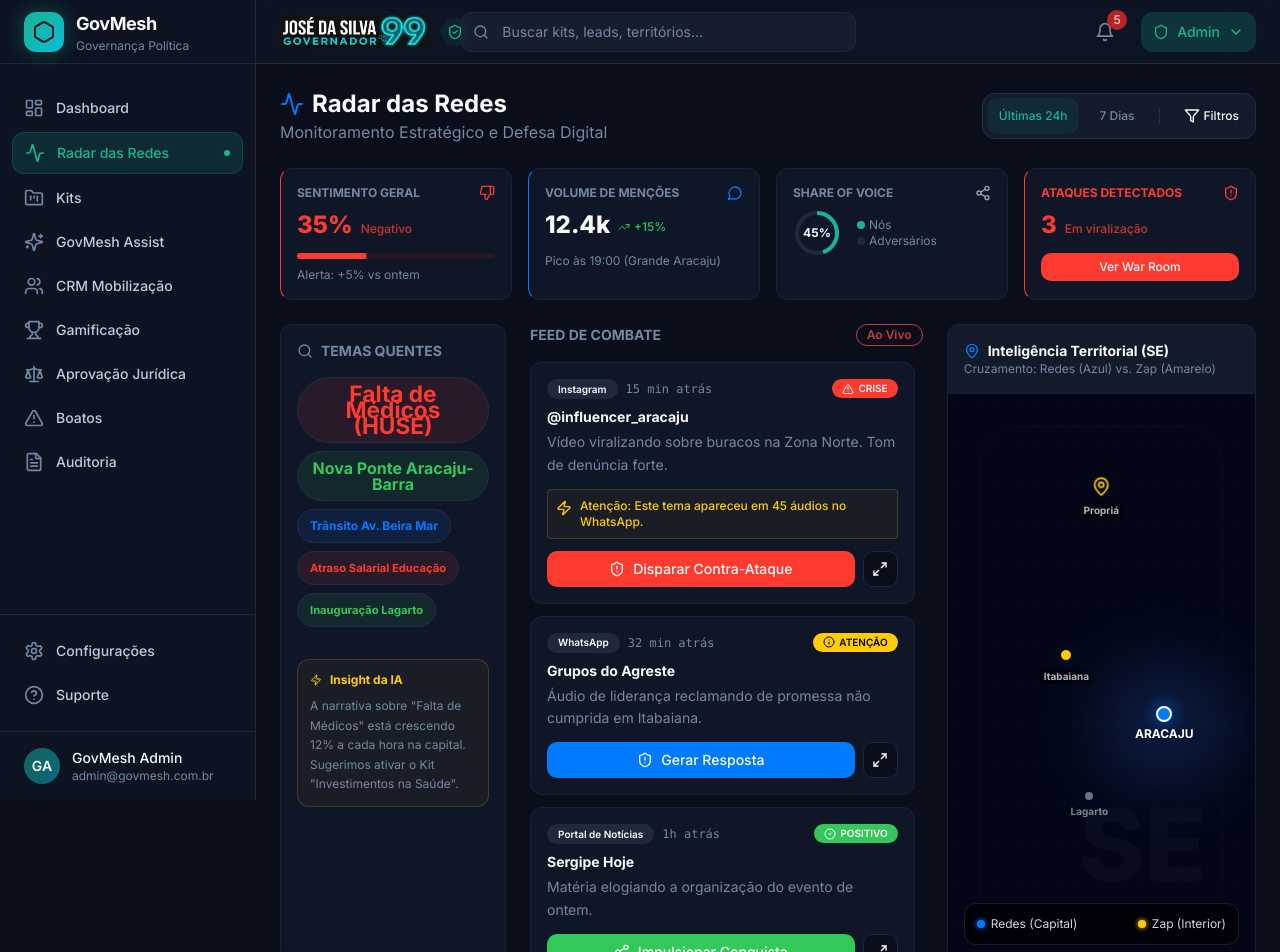
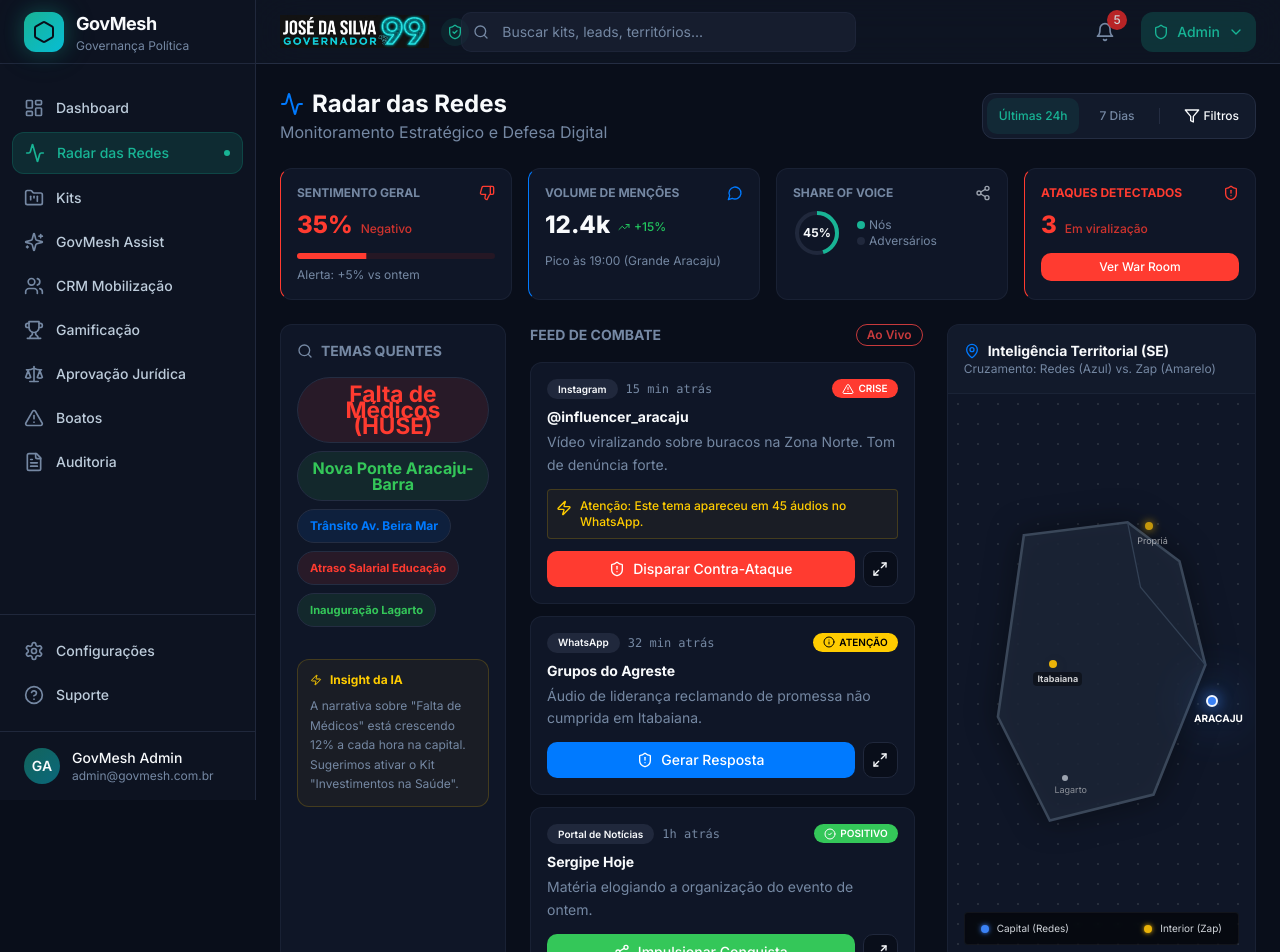
Before and after one commit to Mardo-David/govmesh, a React (Vite) app: page /radar in a window 1280 px wide. Shown: the top 952 px of the page. Built offline with nearby package versions, Linux system fonts and the light colour scheme; the HTML template or start-up script is replaced by a standard one.

Commit message:
Atualizando o Mapa

```diff
--- a/src/pages/RadarPage.tsx
+++ b/src/pages/RadarPage.tsx
@@ -29,15 +29,13 @@ import {
   DialogFooter,
 } from '@/components/ui/dialog';
 
-// --- CONFIGURAÇÃO DE CORES SEMÂNTICAS (REGRA DE OURO) ---
 const COLORS = {
-  danger: '#FF3B30',  // Crise / Ataque
-  success: '#34C759', // Vitória / Entrega
-  info:    '#007AFF', // Institucional
-  warning: '#FFCC00', // Atenção / WhatsApp
+  danger: '#FF3B30',
+  success: '#34C759',
+  info:    '#007AFF',
+  warning: '#FFCC00',
 };
 
-// --- MOCK DATA TROPICALIZADO (SERGIPE) ---
 const narratives = [
   { id: 1, topic: 'Falta de Médicos (HUSE)', sentiment: 'danger', volume: 85, trend: 'up' },
   { id: 2, topic: 'Nova Ponte Aracaju-Barra', sentiment: 'success', volume: 60, trend: 'up' },
@@ -52,7 +50,7 @@ const feedAlerts = [
     network: 'Instagram',
     user: '@influencer_aracaju',
     summary: 'Vídeo viralizando sobre buracos na Zona Norte. Tom de denúncia forte.',
-    risk: 'danger', // Crise
+    risk: 'danger',
     viralScore: 92,
     time: '15 min atrás',
     relatedWa: 45
@@ -62,7 +60,7 @@ const feedAlerts = [
     network: 'WhatsApp',
     user: 'Grupos do Agreste',
     summary: 'Áudio de liderança reclamando de promessa não cumprida em Itabaiana.',
-    risk: 'warning', // Atenção
+    risk: 'warning',
     viralScore: 88,
     time: '32 min atrás',
     relatedWa: 120
@@ -72,7 +70,7 @@ const feedAlerts = [
     network: 'Portal de Notícias',
     user: 'Sergipe Hoje',
     summary: 'Matéria elogiando a organização do evento de ontem.',
-    risk: 'success', // Vitória
+    risk: 'success',
     viralScore: 65,
     time: '1h atrás',
     relatedWa: 12
@@ -100,7 +98,6 @@ export default function RadarPage() {
 
   return (
     <div className="space-y-6 animate-fade-in pb-10">
-      {/* Header & Filters */}
       <div className="flex flex-col lg:flex-row justify-between items-start lg:items-center gap-4">
         <div>
           <h1 className="text-2xl font-bold text-foreground flex items-center gap-2">
@@ -120,9 +117,7 @@ export default function RadarPage() {
         </div>
       </div>
 
-      {/* 1. TOP: KPIs de Temperatura */}
       <div className="grid grid-cols-1 md:grid-cols-2 lg:grid-cols-4 gap-4">
-        {/* Sentimento Geral - CRÍTICO */}
         <div className="glass-card p-4 rounded-xl border-l-4" style={{ borderLeftColor: COLORS.danger }}>
           <div className="flex justify-between items-start">
             <span className="text-xs font-bold text-muted-foreground uppercase">Sentimento Geral</span>
@@ -136,7 +131,6 @@ export default function RadarPage() {
           <p className="text-xs text-muted-foreground mt-2">Alerta: +5% vs ontem</p>
         </div>
 
-        {/* Volume - INFO */}
         <div className="glass-card p-4 rounded-xl border-l-4" style={{ borderLeftColor: COLORS.info }}>
           <div className="flex justify-between items-start">
             <span className="text-xs font-bold text-muted-foreground uppercase">Volume de Menções</span>
@@ -151,7 +145,6 @@ export default function RadarPage() {
           <p className="text-xs text-muted-foreground mt-3">Pico às 19:00 (Grande Aracaju)</p>
         </div>
 
-        {/* Share of Voice */}
         <div className="glass-card p-4 rounded-xl border-l-4 border-l-gray-500">
           <div className="flex justify-between items-start">
             <span className="text-xs font-bold text-muted-foreground uppercase">Share of Voice</span>
@@ -172,7 +165,6 @@ export default function RadarPage() {
           </div>
         </div>
 
-        {/* Ataques Detectados - PERIGO IMEDIATO */}
         <div className="glass-card p-4 rounded-xl border-l-4 bg-red-500/5 animate-pulse-slow" style={{ borderLeftColor: COLORS.danger }}>
           <div className="flex justify-between items-start">
             <span className="text-xs font-bold uppercase" style={{ color: COLORS.danger }}>Ataques Detectados</span>
@@ -188,10 +180,7 @@ export default function RadarPage() {
         </div>
       </div>
 
-      {/* --- MAIN DASHBOARD GRID --- */}
       <div className="grid grid-cols-1 lg:grid-cols-12 gap-6 h-full">
-
-        {/* COL 1: Nuvem de Narrativas (3 cols) */}
         <div className="lg:col-span-3 space-y-4">
           <div className="glass-card p-4 rounded-xl border-border/50 h-full">
             <h3 className="text-sm font-bold text-muted-foreground uppercase mb-4 flex items-center gap-2">
@@ -199,7 +188,6 @@ export default function RadarPage() {
             </h3>
             <div className="flex flex-wrap gap-2 content-start">
               {narratives.map((item) => {
-                // Lógica de Cores da Nuvem
                 let colorClass = '';
                 let borderClass = '';
                 let textClass = '';
@@ -245,7 +233,6 @@ export default function RadarPage() {
           </div>
         </div>
 
-        {/* COL 2: Feed de Alertas (5 cols) */}
         <div className="lg:col-span-5 space-y-4">
           <div className="flex items-center justify-between">
             <h3 className="text-sm font-bold text-muted-foreground uppercase">Feed de Combate</h3>
@@ -260,7 +247,6 @@ export default function RadarPage() {
                     <Badge variant="secondary" className="text-[10px] h-5">{alert.network}</Badge>
                     <span className="text-xs text-muted-foreground font-mono">{alert.time}</span>
                   </div>
-                  {/* TAGS DE SEVERIDADE */}
                   {alert.risk === 'danger' && (
                     <Badge className="text-[10px] gap-1 text-white border-none" style={{ backgroundColor: COLORS.danger }}>
                       <AlertTriangle className="w-3 h-3" /> CRISE
@@ -322,9 +308,9 @@ export default function RadarPage() {
           </div>
         </div>
 
-        {/* COL 3: MAPA TÁTICO SERGIPE (O "Midnight Commander") */}
+        {/* MAPA TÁTICO SERGIPE - V2 COM SVG DO ESTADO */}
         <div className="lg:col-span-4 flex flex-col h-full">
-          <div className="glass-card rounded-xl border-border/50 flex-1 overflow-hidden relative flex flex-col">
+          <div className="glass-card rounded-xl border-border/50 flex-1 overflow-hidden relative flex flex-col bg-[#0f172a]">
             <div className="p-4 border-b border-border/50 bg-secondary/20 z-10">
               <h3 className="text-sm font-bold text-foreground flex items-center gap-2">
                 <MapPin className="w-4 h-4" style={{ color: COLORS.info }} />
@@ -333,91 +319,78 @@ export default function RadarPage() {
               <p className="text-xs text-muted-foreground">Cruzamento: Redes (Azul) vs. Zap (Amarelo)</p>
             </div>
 
-            {/* MAP CONTAINER - Estilo "Midnight Commander" */}
-            <div className="flex-1 bg-[#020617] relative overflow-hidden">
-              {/* Malha de Fundo Sutil */}
+            {/* MAP CONTAINER */}
+            <div className="flex-1 relative w-full h-full flex items-center justify-center p-6">
+              {/* Background Grid */}
               <div className="absolute inset-0 opacity-10"
-                style={{ backgroundImage: 'radial-gradient(#1e293b 1px, transparent 1px)', backgroundSize: '20px 20px' }}
+                style={{ backgroundImage: 'radial-gradient(#ffffff 1px, transparent 1px)', backgroundSize: '20px 20px' }}
               />
 
-              {/* SILHUETA SIMULADA DE SERGIPE (Abstrata para não quebrar sem SVG) */}
-              {/* Usamos um container centralizado para representar o estado */}
-              <div className="absolute inset-8 border border-white/5 rounded-[40px] opacity-50 pointer-events-none">
-                 <span className="absolute bottom-2 right-4 text-[100px] font-black text-white/5 select-none">SE</span>
-              </div>
+              {/* SVG DO ESTADO DE SERGIPE (SIMULADO) */}
+              <div className="relative w-full max-w-[300px] aspect-[3/4]">
+                {/* Contorno do Mapa */}
+                <svg viewBox="0 0 100 130" className="w-full h-full drop-shadow-[0_0_15px_rgba(0,0,0,0.5)]">
+                  {/* Shape de Sergipe (Aproximado) */}
+                  <path
+                    d="M 20 10 L 60 5 L 80 20 L 90 60 L 70 110 L 30 120 L 10 80 L 20 10 Z"
+                    fill="#1e293b"
+                    stroke="#475569"
+                    strokeWidth="1"
+                    className="opacity-80"
+                  />
+                  {/* Rios ou Divisas internas (Opcional, decorativo) */}
+                  <path d="M 60 5 L 65 30 L 90 60" fill="none" stroke="#334155" strokeWidth="0.5" />
+                </svg>
 
-              {/* --- PONTOS ESTRATÉGICOS (Posicionamento Relativo Aproximado) --- */}
+                {/* --- PONTOS NO MAPA (Posicionados sobre o SVG) --- */}
 
-              {/* 1. PROPRIÁ (Norte) */}
-              <div className="absolute top-[15%] left-[50%] -translate-x-1/2 group cursor-pointer">
-                <div className="flex flex-col items-center">
-                   <MapPin className="w-5 h-5 mb-1 animate-bounce" style={{ color: COLORS.warning }} />
-                   <span className="text-[10px] font-bold text-white/70 bg-black/50 px-1 rounded">Propriá</span>
+                {/* 1. Propriá (Norte/Rio) */}
+                <div className="absolute top-[5%] right-[30%] group">
+                  <div className="w-2 h-2 rounded-full animate-pulse bg-yellow-500 shadow-[0_0_8px_#EAB308]" />
+                  <span className="text-[9px] text-white/60 absolute top-3 -left-2">Propriá</span>
                 </div>
-                <div className="absolute top-8 left-1/2 -translate-x-1/2 bg-black/90 text-white text-[10px] px-2 py-1 rounded whitespace-nowrap opacity-0 group-hover:opacity-100 transition-opacity z-20 border border-yellow-500/30">
-                  Baixo São Francisco: 12 Grupos ativos
+
+                {/* 2. Itabaiana (Agreste) */}
+                <div className="absolute top-[45%] left-[30%] group">
+                  <div className="w-3 h-3 rounded-full bg-yellow-500 border-2 border-black/50 shadow-[0_0_10px_#EAB308] animate-ping absolute opacity-30" />
+                  <div className="w-2 h-2 rounded-full bg-yellow-500 relative z-10" />
+                  <span className="text-[9px] text-white/80 font-bold absolute top-3 -left-4 bg-black/40 px-1 rounded">Itabaiana</span>
                 </div>
-              </div>
 
-              {/* 2. ITABAIANA (Agreste / Centro-Oeste) */}
-              <div className="absolute top-[45%] left-[30%] group cursor-pointer">
-                <div className="flex flex-col items-center">
-                    {/* Pin Amarelo Pulsante (Zap) */}
-                   <div className="relative">
-                     <div className="absolute inset-0 rounded-full animate-ping opacity-75" style={{ backgroundColor: COLORS.warning }}></div>
-                     <div className="w-3 h-3 rounded-full relative z-10 border border-black" style={{ backgroundColor: COLORS.warning }}></div>
-                   </div>
-                   <span className="text-[10px] font-bold text-white/70 mt-2 bg-black/50 px-1 rounded">Itabaiana</span>
+                {/* 3. ARACAJU (Leste/Costa) - MANCHA AZUL */}
+                <div className="absolute top-[55%] right-[5%] group">
+                   {/* Aura de calor */}
+                   <div className="w-12 h-12 -top-4 -left-4 rounded-full bg-blue-500/20 blur-xl absolute animate-pulse" />
+                   <div className="w-3 h-3 rounded-full bg-blue-500 border-2 border-white shadow-[0_0_15px_#3B82F6]" />
+                   <span className="text-[10px] text-white font-bold absolute top-4 -left-3 drop-shadow-md">ARACAJU</span>
                 </div>
-                <div className="absolute top-6 left-1/2 -translate-x-1/2 bg-black/90 text-white text-[10px] px-2 py-1 rounded whitespace-nowrap opacity-0 group-hover:opacity-100 transition-opacity z-20 border border-yellow-500/30">
-                  ⚠️ Agreste: Reclamações sobre obras (Zap)
+
+                {/* 4. Lagarto (Centro-Sul) */}
+                <div className="absolute bottom-[20%] left-[35%] group">
+                  <div className="w-1.5 h-1.5 rounded-full bg-gray-400" />
+                  <span className="text-[9px] text-white/50 absolute top-2 -left-2">Lagarto</span>
                 </div>
-              </div>
 
-              {/* 3. GRANDE ARACAJU (Leste / Costa) - A "Mancha Azul" */}
-              <div className="absolute top-[55%] right-[20%] group cursor-pointer">
-                {/* Mancha Azul (Redes Sociais) */}
-                <div className="absolute -inset-8 bg-blue-500/30 rounded-full blur-2xl animate-pulse pointer-events-none"></div>
-                <div className="relative flex flex-col items-center">
-                   <div className="w-4 h-4 rounded-full border-2 border-white shadow-[0_0_15px_rgba(0,122,255,0.8)]" style={{ backgroundColor: COLORS.info }}></div>
-                   <span className="text-xs font-bold text-white mt-1 drop-shadow-md">ARACAJU</span>
-                </div>
-                <div className="absolute bottom-6 left-1/2 -translate-x-1/2 bg-black/90 text-white text-[10px] px-2 py-1 rounded whitespace-nowrap opacity-0 group-hover:opacity-100 transition-opacity z-20 border border-blue-500/30">
-                  🔥 Capital: Twitter/Insta fervendo (Crise)
-                </div>
-              </div>
-
-              {/* 4. LAGARTO (Centro-Sul) */}
-              <div className="absolute bottom-[25%] left-[40%] group cursor-pointer">
-                <div className="flex flex-col items-center">
-                   <div className="w-2 h-2 rounded-full bg-gray-500"></div>
-                   <span className="text-[10px] font-bold text-white/50 mt-1">Lagarto</span>
-                </div>
-                 <div className="absolute top-4 left-1/2 -translate-x-1/2 bg-black/90 text-white text-[10px] px-2 py-1 rounded whitespace-nowrap opacity-0 group-hover:opacity-100 transition-opacity z-20">
-                  Sul: Situação Estável
-                </div>
-              </div>
-
-              {/* Legenda do Mapa */}
-              <div className="absolute bottom-4 left-4 right-4 bg-black/60 backdrop-blur-md p-3 rounded-lg border border-white/10">
-                <div className="flex items-center justify-between text-xs">
-                  <div className="flex items-center gap-1.5">
-                    <div className="w-2 h-2 rounded-full shadow-[0_0_5px_#007AFF]" style={{ backgroundColor: COLORS.info }} />
-                    <span className="text-gray-300">Redes (Capital)</span>
-                  </div>
-                  <div className="flex items-center gap-1.5">
-                    <div className="w-2 h-2 rounded-full shadow-[0_0_5px_#FFCC00]" style={{ backgroundColor: COLORS.warning }} />
-                    <span className="text-gray-300">Zap (Interior)</span>
-                  </div>
-                </div>
               </div>
             </div>
+
+            {/* LEGENDA */}
+            <div className="absolute bottom-4 left-4 right-4 bg-black/60 backdrop-blur-sm p-2 rounded border border-white/5 flex justify-between px-4">
+               <div className="flex items-center gap-2">
+                 <div className="w-2 h-2 rounded-full bg-blue-500 shadow-[0_0_5px_#3B82F6]" />
+                 <span className="text-[10px] text-gray-300">Capital (Redes)</span>
+               </div>
+               <div className="flex items-center gap-2">
+                 <div className="w-2 h-2 rounded-full bg-yellow-500 shadow-[0_0_5px_#EAB308]" />
+                 <span className="text-[10px] text-gray-300">Interior (Zap)</span>
+               </div>
+            </div>
+
           </div>
         </div>
 
       </div>
 
-      {/* Modal de Contra-Ataque */}
       <Dialog open={isCounterAttackOpen} onOpenChange={setIsCounterAttackOpen}>
         <DialogContent className="bg-card border-border max-w-lg">
           <DialogHeader>
```
